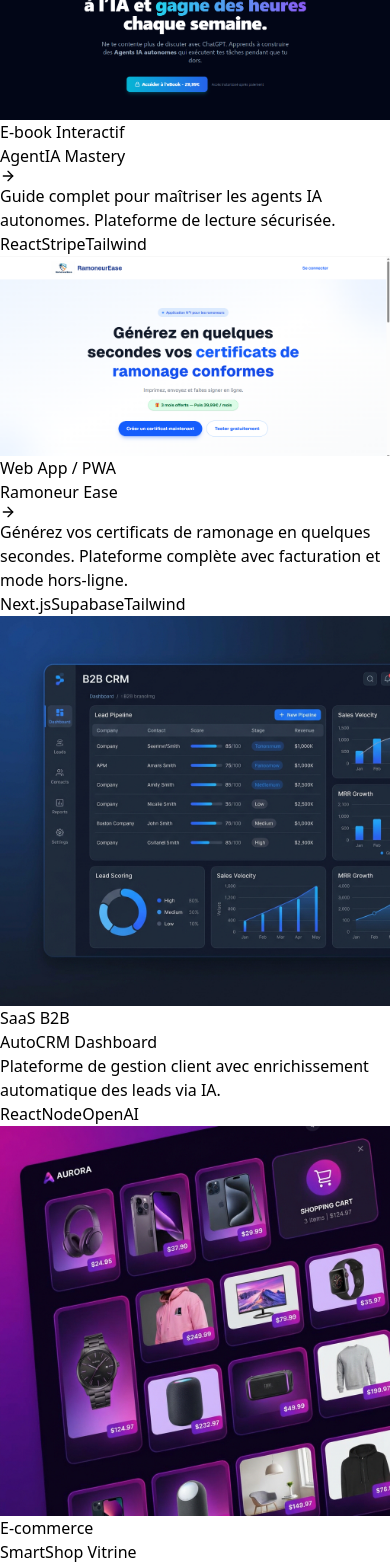
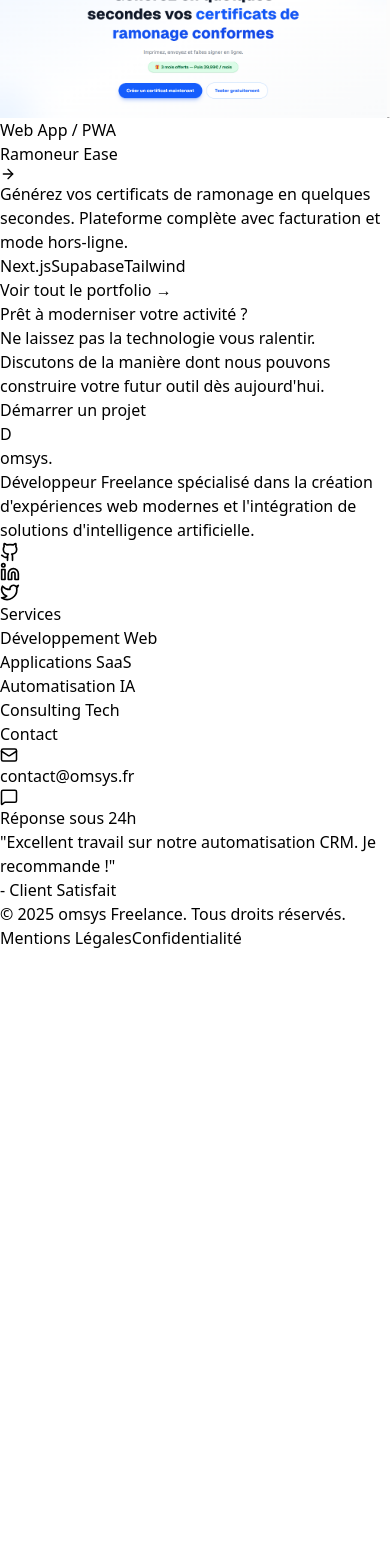
Before and after one commit to MohamedBrj/presentation_service, a React (Vite) app: page / in a window 390 px wide. Shown: the part 2040-3608 px from the top of the page. After the commit the page ends 2990 px from the top, so only its background shows below. Built offline with nearby package versions, Linux system fonts and the light colour scheme.

Commit message:
feat: create initial React presentation service application with navigation, sections, and responsive design.

```diff
--- a/src/App.jsx
+++ b/src/App.jsx
@@ -17,10 +17,8 @@
   Image as ImageIcon
 } from 'lucide-react';
 import ramoneurImage from './assets/ramoneurease_screen.png';
-import autocrmImage from './assets/autocrm_mockup.webp';
-import smartshopImage from './assets/smartshop_mockup.webp';
-import docugenImage from './assets/docugen_mockup.webp';
-import ebookImage from './assets/ebook_screen.png';
+
+
 
 const App = () => {
   const [isMenuOpen, setIsMenuOpen] = useState(false);
@@ -254,15 +252,7 @@
           </div>
 
           <div className="grid grid-cols-1 md:grid-cols-2 lg:grid-cols-3 gap-8">
-            <ProjectCard
-              category="E-book Interactif"
-              title="AgentIA Mastery"
-              desc="Guide complet pour maîtriser les agents IA autonomes. Plateforme de lecture sécurisée."
-              tags={['React', 'Stripe', 'Tailwind']}
-              color="bg-teal-500"
-              image={ebookImage}
-              link="https://ebook.omsys.fr/"
-            />
+
             <ProjectCard
               category="Web App / PWA"
               title="Ramoneur Ease"
@@ -272,30 +262,7 @@
               image={ramoneurImage}
               link="https://ramoneurease.fr"
             />
-            <ProjectCard
-              category="SaaS B2B"
-              title="AutoCRM Dashboard"
-              desc="Plateforme de gestion client avec enrichissement automatique des leads via IA."
-              tags={['React', 'Node', 'OpenAI']}
-              color="bg-blue-500"
-              image={autocrmImage}
-            />
-            <ProjectCard
-              category="E-commerce"
-              title="SmartShop Vitrine"
-              desc="Site e-commerce ultra-rapide avec recommandations produits personnalisées."
-              tags={['Next.js', 'Stripe', 'Tailwind']}
-              color="bg-purple-500"
-              image={smartshopImage}
-            />
-            <ProjectCard
-              category="Automation"
-              title="DocuGen Agent"
-              desc="Agent IA capable de générer et d'envoyer des contrats PDF depuis un email."
-              tags={['Python', 'LangChain', 'Gmail API']}
-              color="bg-indigo-500"
-              image={docugenImage}
-            />
+
           </div>
 
           <div className="mt-8 text-center md:hidden">
@@ -332,7 +299,7 @@
                 <div className="w-8 h-8 bg-gradient-to-br from-indigo-500 to-purple-600 rounded-lg flex items-center justify-center">
                   <span className="font-bold text-white">D</span>
                 </div>
-                <span className="font-bold text-xl tracking-tight">Dev<span className="text-indigo-400">AI</span>.</span>
+                <span className="font-bold text-xl tracking-tight">om<span className="text-indigo-400">sys</span>.</span>
               </div>
               <p className="text-slate-400 mb-6 max-w-sm">
                 Développeur Freelance spécialisé dans la création d'expériences web modernes et l'intégration de solutions d'intelligence artificielle.
```
